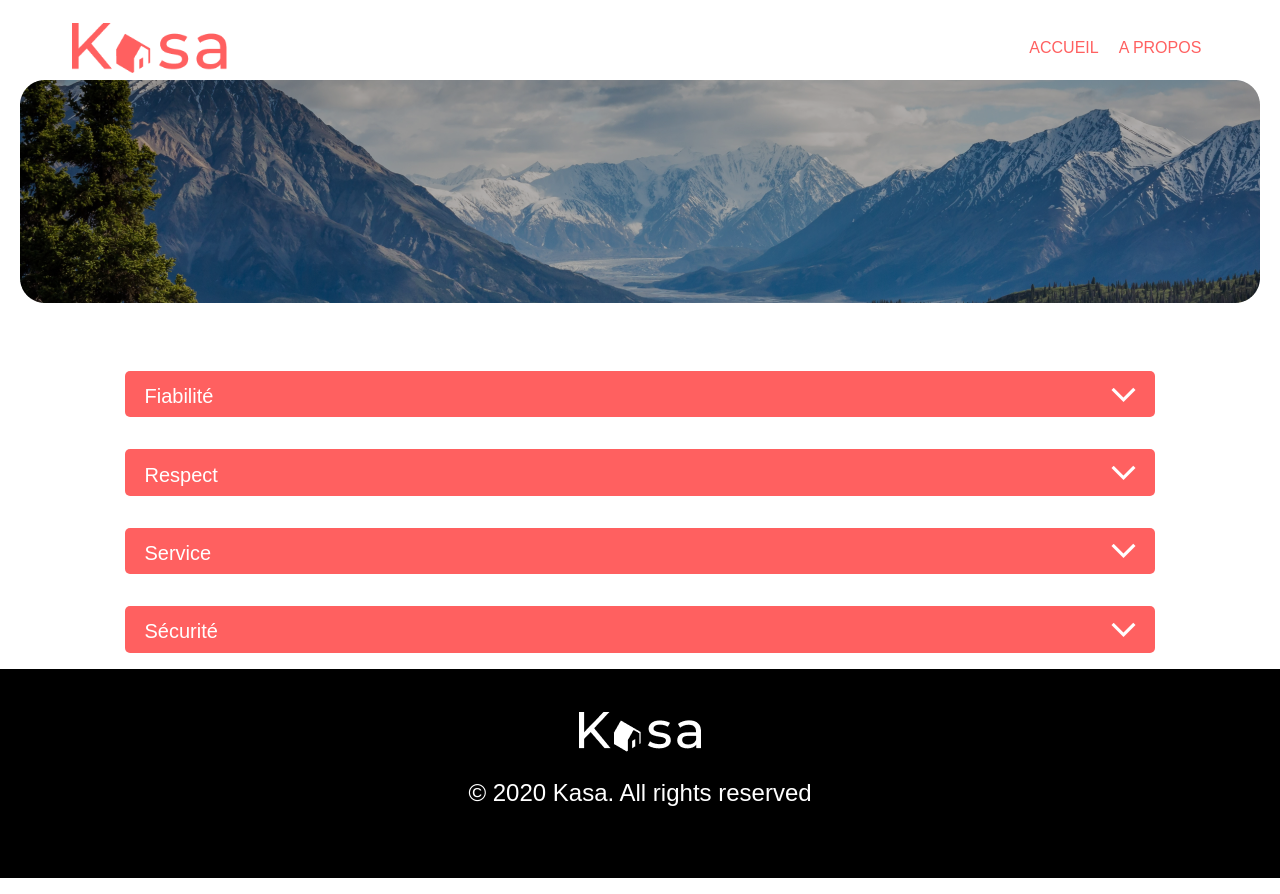
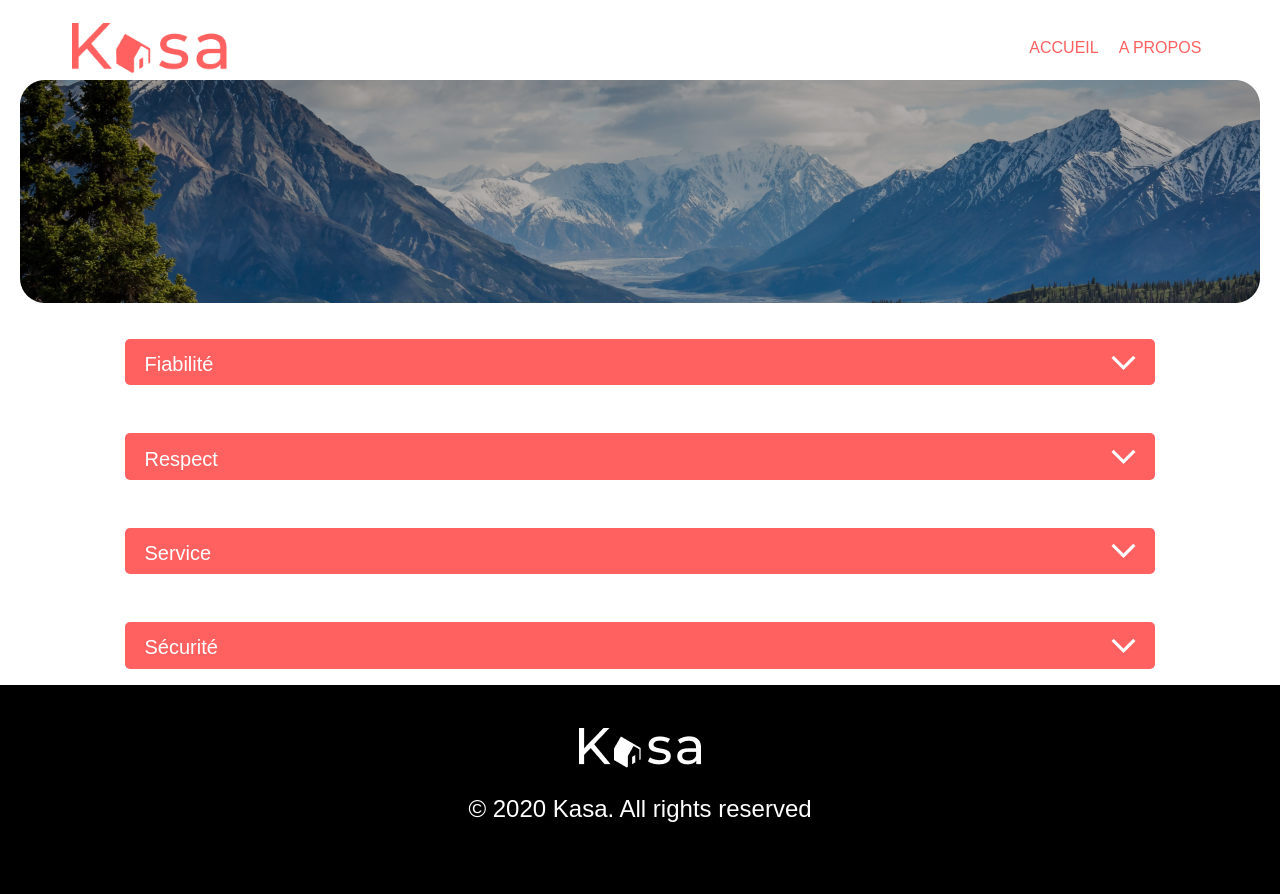
Before and after one commit to ZenatiSarah/kasa, a React (Create React App) app: page /apropos in a window 1280 px wide. Built offline with nearby package versions, Linux system fonts and the light colour scheme.

Commit message:
page about terminé

```diff
--- a/src/components/Apropos/Collapse.js
+++ b/src/components/Apropos/Collapse.js
@@ -1,40 +1,29 @@
 import React from 'react'
 import arrow from '../../assets/Vector.png'
-import { detailCollapse } from "../../data/Apropos"
 import { useState } from 'react'
 
 
 
-export default function Collapse() {
-    const [isOpen, setIsOpen] = useState(false)
-    return isOpen ? (
-        <div className='collapse'> {detailCollapse.map((collapse) => (
+export default function Collapse({ titre, description }) {
+    const [isOpen, setIsOpen] = useState(false);
+
+    return (
+        <div className='collapse'>
             <section>
                 <div className='collapse_title'>
-                    <h1 className='collapse_txt'>{collapse.title}</h1>
+                    <h1 className='collapse_txt'>{titre}</h1>
                     <div className='collapse_fleche'>
-                        <img src={arrow} alt="fleche ouverture/fermeture" onClick={() => setIsOpen(false)} />
+                        <img src={arrow} alt="fleche ouverture/fermeture" onClick={() => setIsOpen(!isOpen)} />
 
                     </div>
                 </div>
-                <div className='collapse_texte'>
-                    <p>{collapse.texte}</p>
-                </div>
+                {
+                    isOpen && <div className='collapse_texte'>
+                        <p>{description}</p>
+                    </div>
+                }
+
             </section>
-
-        ))}
-        </div>
-    ) : (
-        <div className='collapse'> {detailCollapse.map((collapse) => (
-            <section>
-                <div className='collapse_title'>
-                    <h1 className='collapse_txt'>{collapse.title}</h1>
-                    <div className='collapse_fleche'>
-                        <img src={arrow} alt="fleche ouverture/fermeture" onClick={() => setIsOpen(true)} />
-                    </div>
-                </div>
-            </section>
-        ))}
         </div>
     )
 }
--- a/src/data/Apropos.js
+++ b/src/data/Apropos.js
@@ -1,18 +1,18 @@
 export const detailCollapse = [
     {
-        "title": "Fiabilité",
-        "texte": "Les annonces postées sur Kasa garantissent une fiabilité totale. Les photos sont conformes aux logements, et toutes les informations sont régulièrement vérifiées  par nos équipes."
+        "titleOne": "Fiabilité",
+        "texteOne": "Les annonces postées sur Kasa garantissent une fiabilité totale. Les photos sont conformes aux logements, et toutes les informations sont régulièrement vérifiées  par nos équipes."
     },
     {
-        "title": "Respect",
-        "texte": "La bienveillance fait partie des valeurs fondatrices de Kasa. Tout comportement discriminatoire ou de perturbation du voisinage entraînera une exclusion de notre plateforme."
+        "titleTwo": "Respect",
+        "texteTwo": "La bienveillance fait partie des valeurs fondatrices de Kasa. Tout comportement discriminatoire ou de perturbation du voisinage entraînera une exclusion de notre plateforme."
     },
     {
-        "title": "Service",
-        "texte": "Nos équipes se tiennent à votre disposition pour vous fournir une expérience parfaite. N'hésitez pas à nous contacter si vous avez la moindre question."
+        "titleThree": "Service",
+        "texteThree": "Nos équipes se tiennent à votre disposition pour vous fournir une expérience parfaite. N'hésitez pas à nous contacter si vous avez la moindre question."
     },
     {
-        "title": "Sécurité",
-        "texte": "La sécurité est la priorité de Kasa. Aussi bien pour nos hôtes que pour les voyageurs, chaque logement correspond aux critères de sécurité établis par nos services. En laissant une note aussi bien à l'hôte qu'au locataire, cela permet à nos équipes de vérifier que les standards sont bien respectés. Nous organisons également des ateliers sur la sécurité domestique pour nos hôtes."
+        "titleFour": "Sécurité",
+        "texteFour": "La sécurité est la priorité de Kasa. Aussi bien pour nos hôtes que pour les voyageurs, chaque logement correspond aux critères de sécurité établis par nos services. En laissant une note aussi bien à l'hôte qu'au locataire, cela permet à nos équipes de vérifier que les standards sont bien respectés. Nous organisons également des ateliers sur la sécurité domestique pour nos hôtes."
     },
 ]
--- a/src/pages/Apropos/Apropos.js
+++ b/src/pages/Apropos/Apropos.js
@@ -10,7 +10,11 @@
                 <img src={montagne} alt='montagne' />
             </div>
 
-            <Collapse />
+            <Collapse titre="Fiabilité" description="Les annonces postées sur Kasa garantissent une fiabilité totale. Les photos sont conformes aux logements, et toutes les informations sont régulièrement vérifiées  par nos équipes." />
+            <Collapse titre="Respect" description="La bienveillance fait partie des valeurs fondatrices de Kasa. Tout comportement discriminatoire ou de perturbation du voisinage entraînera une exclusion de notre plateforme." />
+            <Collapse titre="Service" description="Nos équipes se tiennent à votre disposition pour vous fournir une expérience parfaite. N'hésitez pas à nous contacter si vous avez la moindre question." />
+            <Collapse titre="Sécurité" description="La sécurité est la priorité de Kasa. Aussi bien pour nos hôtes que pour les voyageurs, chaque logement correspond aux critères de sécurité établis par nos services. En laissant une note aussi bien à l'hôte qu'au locataire, cela permet à nos équipes de vérifier que les standards sont bien respectés. Nous organisons également des ateliers sur la sécurité domestique pour nos hôtes." />
+
         </div>
     )
 }
--- a/src/style/collapse.css
+++ b/src/style/collapse.css
@@ -3,6 +3,7 @@
     flex-direction: column;
     align-items: center;
     text-align: initial;
+    margin-top: 0 !important;
 }
 
 .collapse_title{
@@ -30,7 +31,7 @@
     margin: 1rem;
 }
 section{
-    width: 65%;
+    width: 75%;
     display: flex;
     flex-direction: column;
     align-items: center;
@@ -40,5 +41,6 @@
 .collapse_texte{
     background-color: #F6F6F6;
     padding: 1rem;
+    width: 97%;
     color: #FF6060    ;
 }
```
